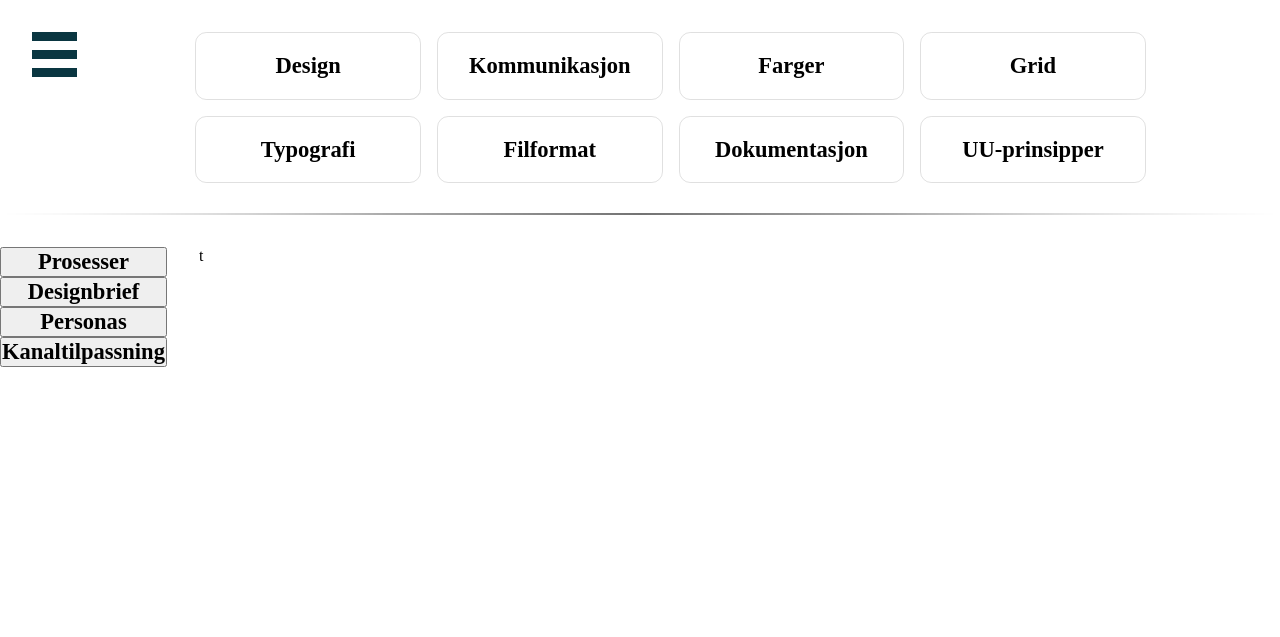
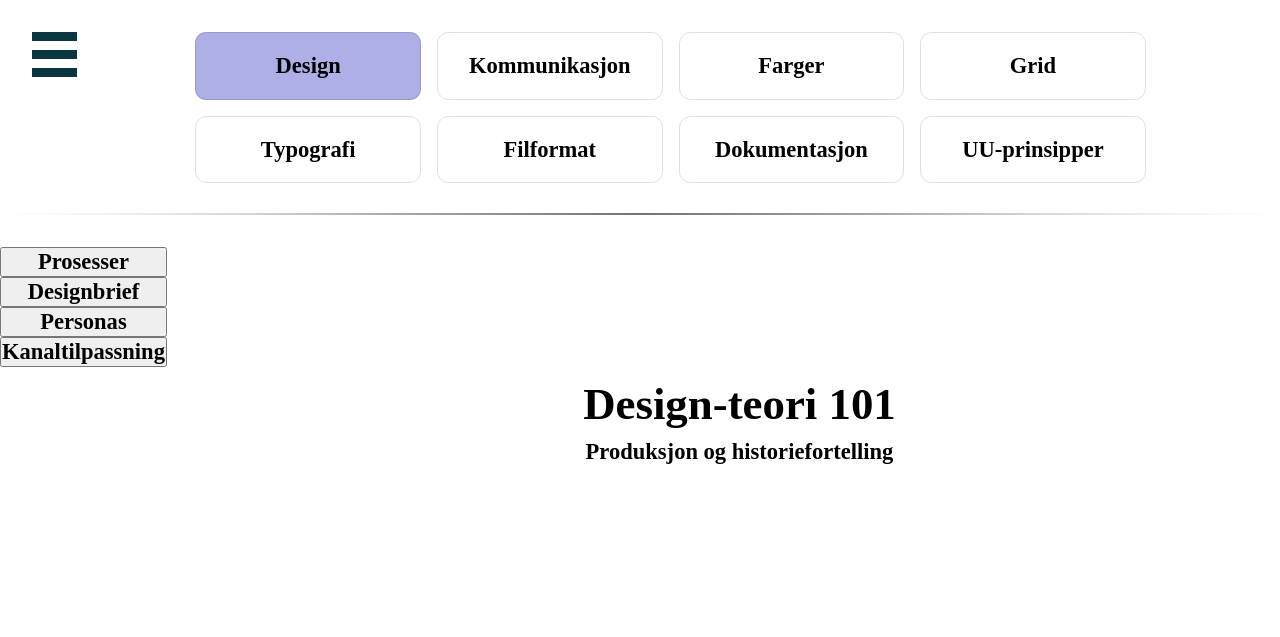
Before and after one commit to LektorDahle/design-undervisning, a plain HTML site: page index.html in a window 1280 px wide. Both pictures are taken after a click on the button "Design". Shown: the top 637 px of the page. Drawn offline with Linux system fonts and the light colour scheme.

Commit message:
Fargeendring av tema etter hvilket som er aktivt

```diff
--- a/base.css
+++ b/base.css
@@ -67,6 +67,14 @@ header {
     position: relative;
     padding: 2em;
     align-items: top;
+}
+
+#main-startside {
+    display: flex;
+    flex-direction: column;
+    align-items: center;
+    justify-content: center;
+    line-height: 3em;
 }
 
 header img {
--- a/index.html
+++ b/index.html
@@ -10,7 +10,10 @@
 </head>
 
 <body>
-    <main>t</main>
+    <main id="main-startside">
+    <h1> Design-teori 101</h1>
+    <h3>Produksjon og historiefortelling</h3>
+    </main>
 </body>
 
 </html>
--- a/script/aside.js
+++ b/script/aside.js
@@ -39,6 +39,7 @@ function gridAside() {
 
 function typeAside() {
     const typeTopics = [
+        { "name": "Typer skrift" },
         { "name": "Typografisk skala" },
         { "name": "Typografisk skille" },
         { "name": "Begrep" }
--- a/script/header-footer.js
+++ b/script/header-footer.js
@@ -11,7 +11,7 @@
             aside.style.display = aside.style.display === "none" ? "block" : "none";
         }
         const n = document.getElementById("header-nav");
-        if (n){
+        if (n) {
             n.style.display = n.style.display === "none" ? "flex" : "none";
         }
     };
@@ -21,21 +21,20 @@
 
     const headerLinks =
         [
-            { "path": "design", "name": "Design", "button": designButton },
-            { "path": "kommunikasjon", "name": "Kommunikasjon", button: kommunikasjonButton },
-            { "path": "farger", "name": "Farger", "button": fargeButton },
-            { "path": "grid", "name": "Grid", "button": gridButton },
-            { "path": "typografi", "name": "Typografi", "button": typeButton },
-            { "path": "filformat", "name": "Filformat", "button": fileButton },
-            { "path": "dokumentasjon", "name": "Dokumentasjon", "button": docsButton },
-            { "path": "uu", "name": "UU-prinsipper", "button": uuButton }
+            { "name": "Design", "button": designButton },
+            { "name": "Kommunikasjon", button: kommunikasjonButton },
+            { "name": "Farger", "button": fargeButton },
+            { "name": "Grid", "button": gridButton },
+            { "name": "Typografi", "button": typeButton },
+            { "name": "Filformat", "button": fileButton },
+            { "name": "Dokumentasjon", "button": docsButton },
+            { "name": "UU-prinsipper", "button": uuButton }
         ]
 
     const nav = document.createElement("nav");
     nav.id = "header-nav";
     headerLinks.forEach(i => {
         const a = document.createElement("button");
-        a.href = `./{i.path}`;
         a.innerText = i.name;
         nav.append(a);
         if (i.button) {
--- a/script/page-change.js
+++ b/script/page-change.js
@@ -1,31 +1,51 @@
+function buttonBackgroundChange(name) {
+    const navButtons = document.querySelectorAll('header nav button');
+    navButtons.forEach(button => {
+        if (button.innerText != name) {
+            button.style.background = "none";
+        }
+        else{
+            button.style.background = "#afafe8ff";
+        }
+    });
+}
+
 function designButton() {
     designAside();
+    buttonBackgroundChange("Design")
 }
 
 function kommunikasjonButton() {
     kommunikasjonAside();
+    buttonBackgroundChange("Kommunikasjon")
 }
 
 function fargeButton() {
     fargerAside();
+    buttonBackgroundChange("Farger")
 }
 
 function gridButton() {
     gridAside();
+    buttonBackgroundChange("Grid")
 }
 
 function typeButton() {
     typeAside();
+    buttonBackgroundChange("Typografi")
 }
 
 function fileButton() {
     fileAside();
+    buttonBackgroundChange("Filformat")
 }
 
 function docsButton() {
     docsAside();
+    buttonBackgroundChange("Dokumentasjon")
 }
 
 function uuButton() {
     uuAside();
+    buttonBackgroundChange("UU-prinsipper")
 }
```
